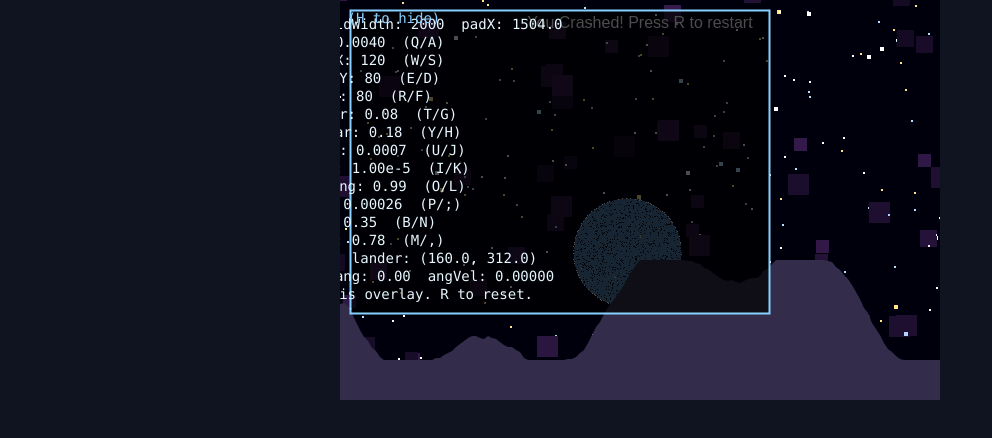
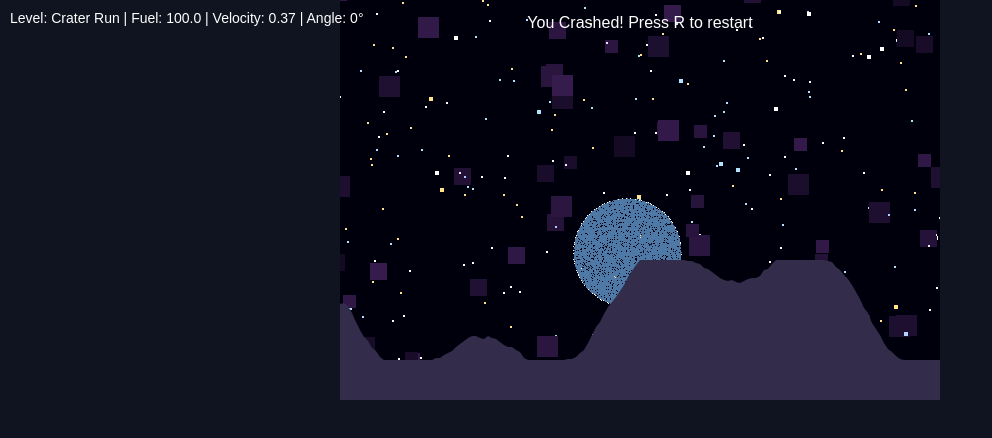
Before and after one commit to lurifaxel/moonlander, a plain HTML site: page moonlander.html in a window 1280 px wide. Shown: the whole page, without its empty margins (0-992 px from the left). Drawn offline with Linux system fonts and the light colour scheme.

Commit message:
Make sure debug overlay is invisible be default

```diff
--- a/moonlander.html
+++ b/moonlander.html
@@ -481,7 +481,9 @@ let camX = null; let camY = null;
         bounce: 0.35,
         friction: 0.78,
       };
-      let showDebug = true;
+
+      // Debug overlay is off by default
+      let showDebug = false;
 
       // Store keys by their .key value and handle immediate restart on R
       window.addEventListener('keydown', (e) => {
```
